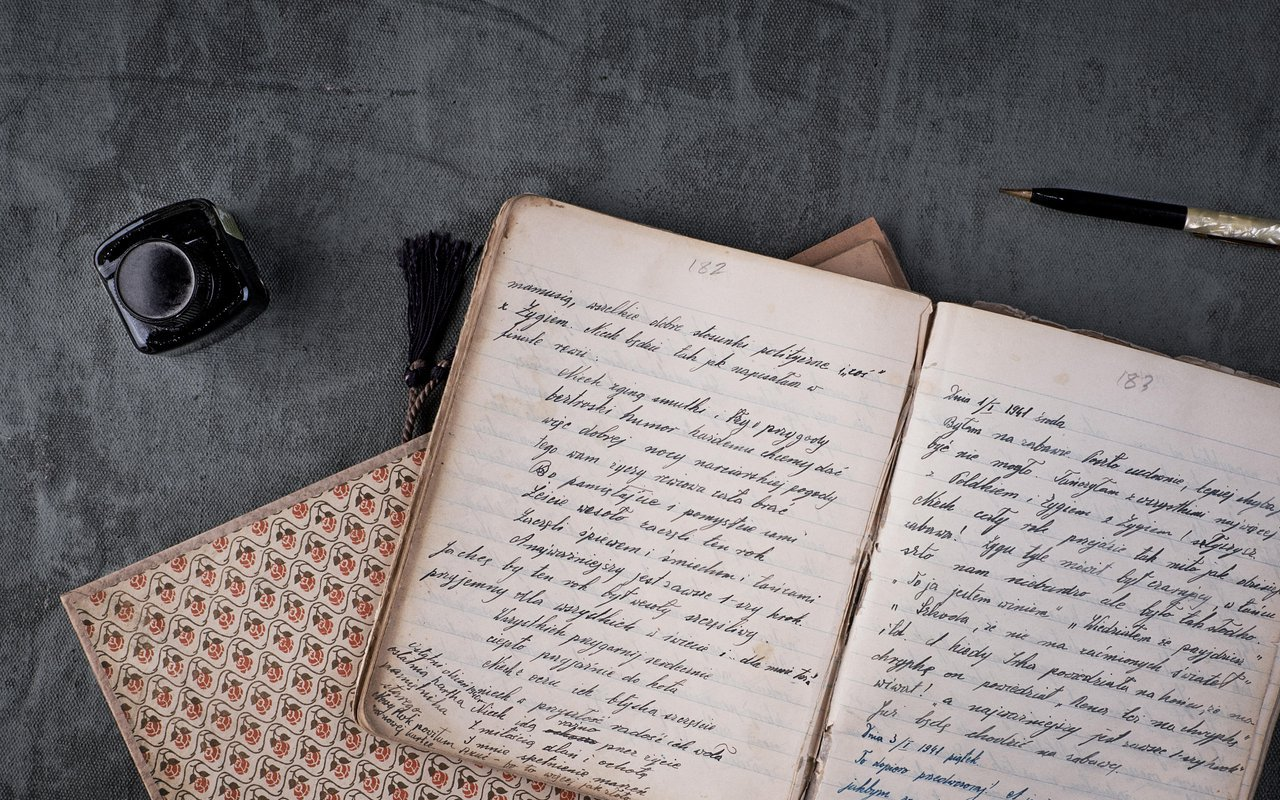
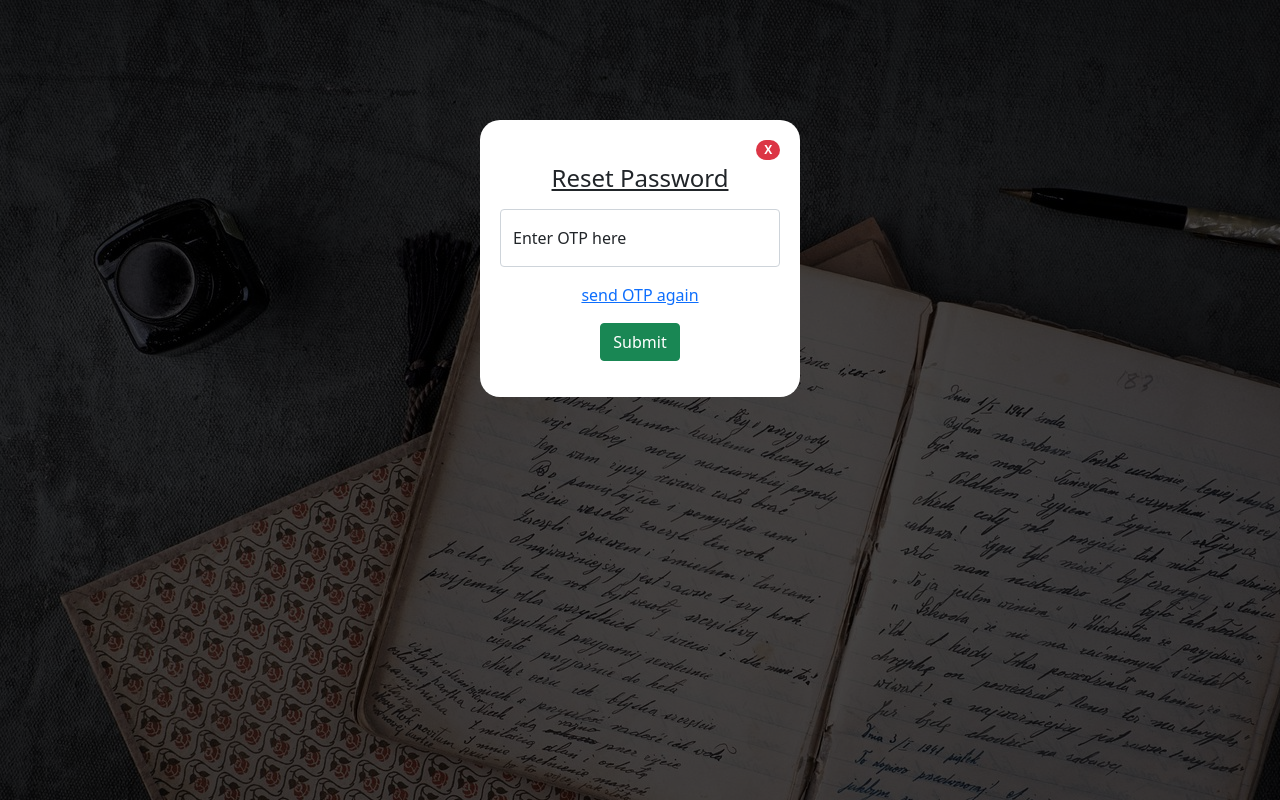
Before and after one commit to surya9901/diary-manager-frontend, a React (Create React App) app: page /Forgot/1 in a window 1280 px wide. Before the commit this address had no page. Built offline with nearby package versions, Linux system fonts and the light colour scheme; a web font is replaced by a local one.

Commit message:
added forgot password feature

```diff
--- a/src/App.js
+++ b/src/App.js
@@ -9,6 +9,8 @@ import Dairy from './Components/DiaryPage.js/Dairy';
 import Memory from './Components/Memory/Memory';
 import EditDeleteMemory from './Components/Edit_Delete_Memory/EditDeleteMemory';
 import ViewMemory from './Components/ViewMemory/ViewMemory';
+import Forgot from './Components/ForgotPassword/Forgot';
+import Reset from './Components/ResetPassword/Reset';
 
 function App() {
   return (
@@ -17,7 +19,9 @@ function App() {
         <Route exact="true" path="/" element={<Homepage />} />
         <Route eaxct="true" path="/Login" element={<Login />} />
         <Route exact="true" path="/Register" element={<Register />} />
+        <Route exact="true" path="/Forgot" element={<Forgot />} />
         <Route exact="true" path="/DiaryPage" element={<Dairy />} />
+        <Route exact="true" path="/Forgot/:id" element={<Reset />} />
         <Route exact="true" path="/DiaryPage/SavedMemory" element={<Memory />} />
         <Route exact="true" path="/DiaryPage/SavedMemory/EditDeleteMemory/:id" element={<EditDeleteMemory />} />
         <Route exact="true" path="/DiaryPage/SavedMemory/ViewMemory/:id" element={<ViewMemory />} />
--- /dev/null
+++ b/src/Components/ForgotPassword/Forgot.js
@@ -0,0 +1,54 @@
+import React, { useState } from 'react'
+import Toastoptions from '../Toastoptions'
+import { Link, useNavigate } from 'react-router-dom'
+import axios from 'axios'
+import env from '../settings'
+import {toastnoemail, toastsuccess } from '../utils'
+
+function Forgot() {
+    let navigate = useNavigate()
+    const [forgotEmail, setForgotEmail] = useState("")
+    const [disable, setDisable] = useState(false)
+    const [notification, setNotification] = useState(false)
+    const forgotSubmit = async (e) => {
+        e.preventDefault()
+        try {
+            await axios.post(`${env.api}/forgot-password-email?q=${forgotEmail}`)
+            setNotification(true)
+            setForgotEmail("")
+            setDisable(true)
+            toastsuccess()
+            setTimeout(() => {
+                navigate(`/Forgot/${forgotEmail}`)
+            }, 3000);
+        } catch (error) {
+            console.log(error)
+            toastnoemail()
+        }
+    }
+    return (
+        <>
+            <Toastoptions />
+            <div className="container text-center col-lg-3" id="login_container">
+                <div className="loginClose_button">
+                    <Link to="/" className="badge rounded-pill bg-danger">X</Link>
+                </div>
+                {
+                    notification? <h6><i class="fas fa-check-circle"></i> OTP sent to mail!</h6> : ""
+                }
+                <h4 className="mt-1 mb-3"><u>Forgot Password:</u></h4>
+                <form onSubmit={forgotSubmit}>
+                    <div className="form-floating mb-3">
+                        <input type="email" className="form-control" value={forgotEmail} onChange={(e) => setForgotEmail(e.target.value)} autoComplete="email" placeholder="name@example.com" required disabled={disable} />
+                        <label htmlFor="floatingInput">Email address</label>
+                    </div>
+                    <div className="emailsubmit-button">
+                        <button className="btn btn-success m-3" type="submit">Submit</button>
+                    </div>
+                </form>
+            </div>
+        </>
+    )
+}
+
+export default Forgot
--- a/src/Components/Login/Login.js
+++ b/src/Components/Login/Login.js
@@ -11,6 +11,7 @@ function Login() {
     const navigate = useNavigate()
     const [email, setEmail] = useState("")
     const [password, setPassword] = useState("")
+    const [showForgot, setShowForgot] = useState(false)
     let handleLogin = async (e) => {
         e.preventDefault()
         try {
@@ -19,6 +20,7 @@ function Login() {
             navigate("/DiaryPage")
         } catch (error) {
             console.error()
+            setShowForgot(true)
             toastwrongentry()
         }
     }
@@ -41,6 +43,12 @@ function Login() {
                         <label htmlFor="floatingInput">Password</label>
                     </div>
                     <Link to="/Register">Not a user? Click Here</Link>
+                    {
+                        showForgot ?
+                            <div className="mt-1">
+                                <Link to="/Forgot">Forgot Password?</Link>
+                            </div> : ""
+                    }
                     <div className="login-button">
                         <button className="btn btn-success m-3" type="submit">Log In</button>
                     </div>
--- /dev/null
+++ b/src/Components/ResetPassword/Reset.js
@@ -0,0 +1,85 @@
+import axios from 'axios'
+import React, { useState } from 'react'
+import { Link, useNavigate } from 'react-router-dom'
+import Toastoptions from '../Toastoptions'
+import { useParams } from 'react-router'
+import env from '../settings'
+import { toastfakeotp, toastmismatch, toastsuccess } from '../utils'
+
+function Reset() {
+    let navigate = useNavigate()
+    const [otpDiv, setOtpDiv] = useState(true)
+    const [pin, setPin] = useState("")
+    const { id } = useParams()
+    const [pinDisable, setPinDisable] = useState(false)
+    const pinsubmit = async (e) => {
+        e.preventDefault()
+        try {
+            await axios.post(`${env.api}/verify-otp`, { email: id, PIN: pin })
+            setPin("")
+            setPinDisable(true)
+            setOtpDiv(false)
+        } catch (error) {
+            console.log(error)
+            toastfakeotp()
+        }
+    }
+    const [passwordDisable, setPasswordDisable] = useState(false)
+    const [newPassword, setNewPassword] = useState("")
+    const [confirmNewPassword, setConfirmNewPassword] = useState("")
+    const passwordChange = async (e) => {
+        e.preventDefault()
+        try {
+            if (newPassword === confirmNewPassword) {
+                await axios.post(`${env.api}/new-pass-word`, { email: id, password: newPassword })
+                setPasswordDisable(true)
+                toastsuccess()
+                setNewPassword("")
+                setConfirmNewPassword("")
+                setTimeout(() => {
+                    navigate("/Login")
+                }, 3000);
+            } else {
+                toastmismatch()
+            }
+        } catch (error) {
+
+        }
+    }
+
+    return (
+        <>
+            <Toastoptions />
+            <div className="container text-center col-lg-3" id="login_container">
+                <div className="loginClose_button">
+                    <Link to="/" className="badge rounded-pill bg-danger">X</Link>
+                </div>
+                <h4 className="mt-1 mb-3"><u>Reset Password</u></h4>
+                <form onSubmit={otpDiv ? pinsubmit : passwordChange}>
+                    {
+                        otpDiv ?
+                            <div className="form-floating mb-3">
+                                <input type="alphanum" className="form-control" value={pin} onChange={(e) => setPin(e.target.value)} autoComplete="email" placeholder="name@example.com" required disabled={pinDisable} />
+                                <label htmlFor="floatingInput">Enter OTP here</label>
+                            </div> : <>
+                                <div className="form-floating mb-3">
+                                    <input type="password" className="form-control" value={newPassword} onChange={(e) => setNewPassword(e.target.value)} autoComplete="new-password" placeholder="******" required disabled={passwordDisable} />
+                                    <label htmlFor="floatingInput">Password</label>
+                                </div>
+                                <div className="form-floating mb-3">
+                                    <input type="password" className="form-control" value={confirmNewPassword} onChange={(e) => setConfirmNewPassword(e.target.value)} autoComplete="new-password" placeholder="*****" required disabled={passwordDisable} />
+                                    <label htmlFor="floatingInput">Confirm Password</label>
+                                </div>
+                            </>
+                    }
+                    <Link exact to="/Forgot">send OTP again</Link>
+                    <div className="emailsubmit-button">
+                        <button className="btn btn-success m-3" type="submit">Submit</button>
+                    </div>
+                </form>
+            </div>
+        </>
+    )
+}
+
+export default Reset
--- a/src/Components/utils.js
+++ b/src/Components/utils.js
@@ -95,3 +95,31 @@ export const toastwrongentry = () => {
         theme: 'dark',
     })
 }
+
+export const toastnoemail = () => {
+    toast.info('We found that this Email is not registered with us!', {
+        position: "top-right",
+        autoClose: 3000,
+        hideProgressBar: false,
+        closeOnClick: true,
+        pauseOnHover: false,
+        pauseOnFocusLoss: false,
+        draggable: false,
+        progress: undefined,
+        theme: 'dark',
+    })
+}
+
+export const toastfakeotp = () => {
+    toast.info('OTP is Invalid!', {
+        position: "top-right",
+        autoClose: 3000,
+        hideProgressBar: false,
+        closeOnClick: true,
+        pauseOnHover: false,
+        pauseOnFocusLoss: false,
+        draggable: false,
+        progress: undefined,
+        theme: 'dark',
+    })
+}
```
